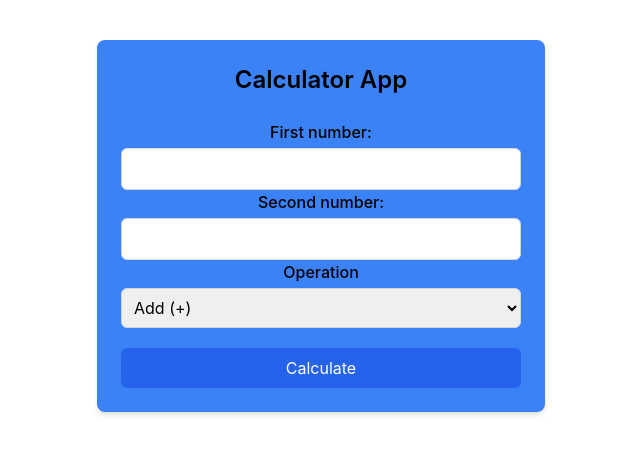
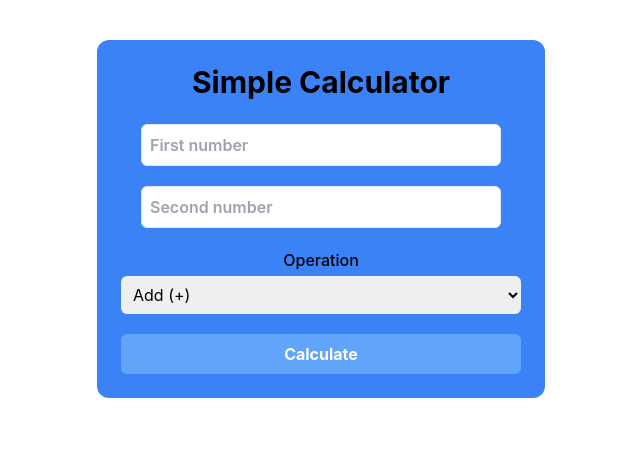
Before and after one commit to Igiraneza1/Calculator, a React (Create React App) app: page / in a window 1280 px wide. Shown: the top 454 px of the page, without its empty margins (319-959 px from the left). Built offline with nearby package versions, Linux system fonts and the light colour scheme.

Commit message:
first commit

```diff
--- a/src/components/Calculator.jsx
+++ b/src/components/Calculator.jsx
@@ -15,7 +15,7 @@ const Calculator = () => {
 
     if (isNaN(n1) || isNaN(n2)) {
       setResult(null);
-      setError("Please enter valid numbers.");
+      setError("Please enter integers.");
       return;
     }
 
@@ -53,26 +53,25 @@ const Calculator = () => {
   }, [result]);
 
   return (
-    <div className="max-w-md mx-auto mt-10 p-6 bg-blue-500 rounded-lg shadow-md">
-      <h1 className="text-2xl font-semibold mb-6 text-center">Calculator App</h1>
+    <div className="max-w-md mx-auto mt-10 p-6 bg-blue-500 rounded-xl">
+      <h1 className="text-3xl font-bold mb-6 text-center">Simple Calculator</h1>
 
       <form onSubmit={handleSubmit}>
-        <div>
-          <label className="block mb-1 font-medium">First number:</label>
+        <div className="m-5">
           <input
+          placeholder="First number"
             type="text"
             value={num1}
             onChange={(e) => setNum1(e.target.value)}
-            className="w-full p-2 border border-gray-300 rounded-md"/>
+            className="w-full p-2 border rounded-md font-semibold"/>
         </div>
 
-        <div>
-          <label className="block mb-1 font-medium">Second number:</label>
-          <input
+        <div className="m-5">
+          <input placeholder="Second number"
             type="text"
             value={num2}
             onChange={(e) => setNum2(e.target.value)}
-            className="w-full p-2 border border-gray-300 rounded-md"/>
+            className="w-full p-2 border  rounded-md  font-semibold"/>
         </div>
 
         <div>
@@ -80,7 +79,7 @@ const Calculator = () => {
           <select
             value={operation}
             onChange={(e) => setOperation(e.target.value)}
-            className="w-full p-2 border border-gray-300 rounded-md">
+            className="w-full p-2 rounded-md">
             <option value="+">Add (+)</option>
             <option value="-">Subtract (−)</option>
             <option value="*">Multiply (×)</option>
@@ -90,7 +89,7 @@ const Calculator = () => {
 
         <button
           type="submit"
-          className="w-full  mt-5 bg-blue-600 text-white p-2 px-4 rounded-md hover:bg-blue-700 transition">
+          className="w-full  mt-5 bg-blue-400 text-white font-bold p-2 rounded-md hover:bg-blue-900">
           Calculate
         </button>
       </form>
@@ -99,7 +98,7 @@ const Calculator = () => {
 
       {result !== null && !error && (
         <div className="mt-6 text-center text-lg">
-          <span className="font-semibold">Result:</span> {result}
+          <span className="font-semibold">Answer:</span> {result}
         </div>
       )}
     </div>
```
